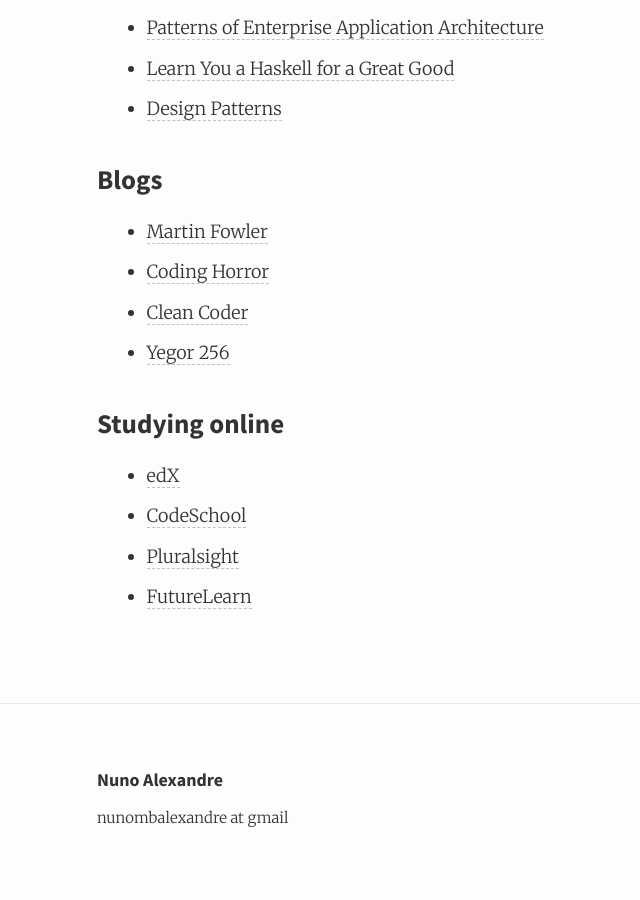
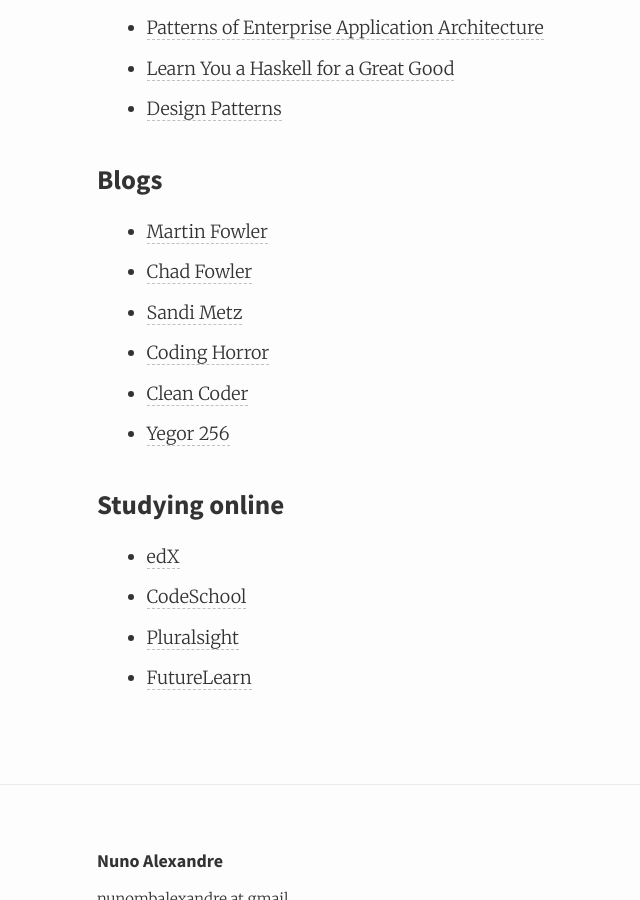
Before and after one commit to NunoAlexandre/nunoalexandre.github.io, a Jekyll site: the page built from resources.md, in a window 1280 px wide and 900 px high, scrolled down 832 px. Shown: the whole window, without its empty margins (198-838 px from the left). Built offline with Jekyll 4.4.1, drawn with Linux system fonts in a browser that asks for light colours; comment, search, counter and statistics services are not loaded.

Commit message:
Adding blogs

```diff
--- a/resources.md
+++ b/resources.md
@@ -25,6 +25,8 @@
 ### Blogs
 
 * [Martin Fowler](http://www.martinfowler.com)
+* [Chad Fowler](http://chadfowler.com)
+* [Sandi Metz](http://www.sandimetz.com/blog/)
 * [Coding Horror](http://blog.codinghorror.com)
 * [Clean Coder](http://blog.cleancoder.com)
 * [Yegor 256](http://www.yegor256.com)
```
